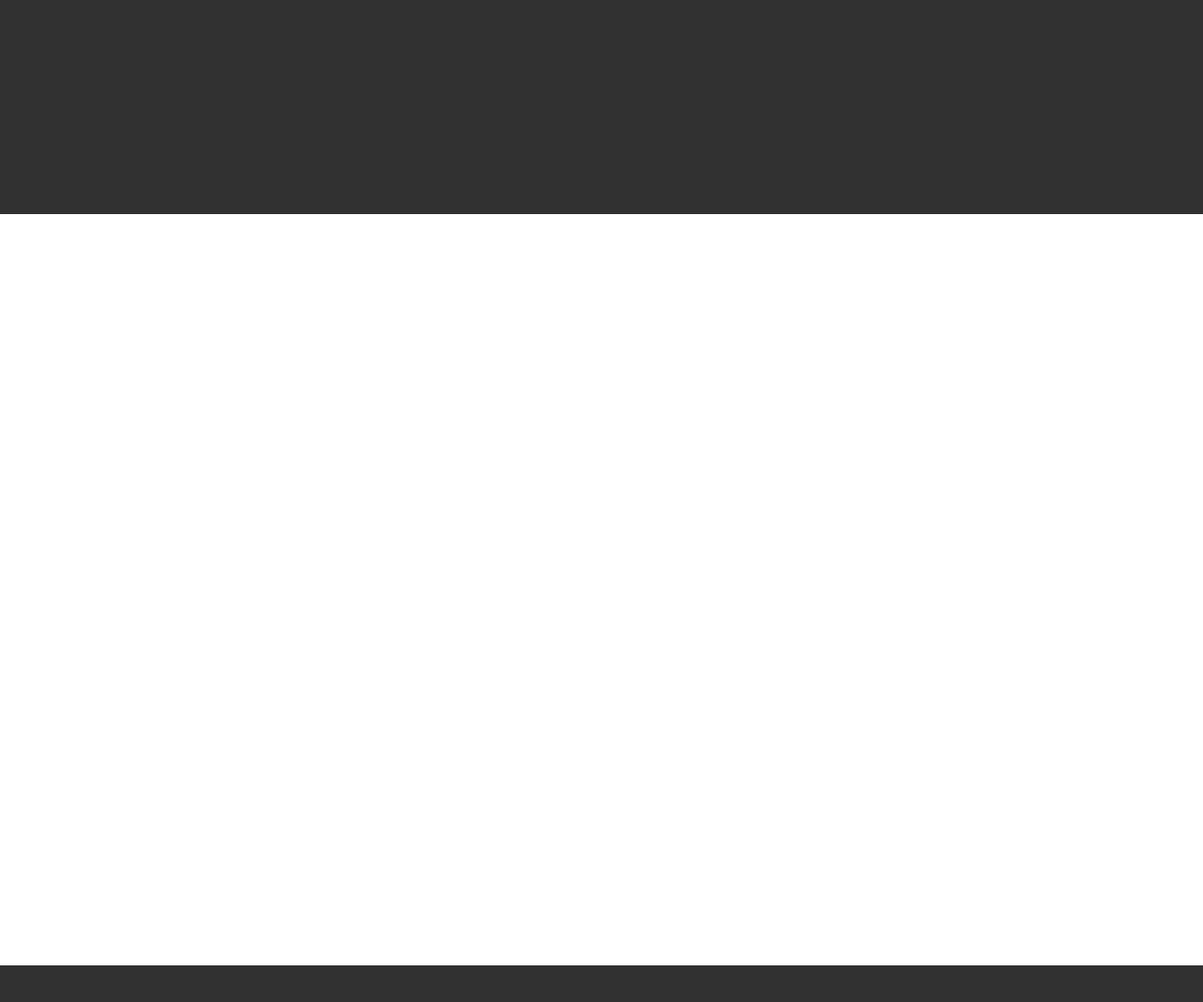
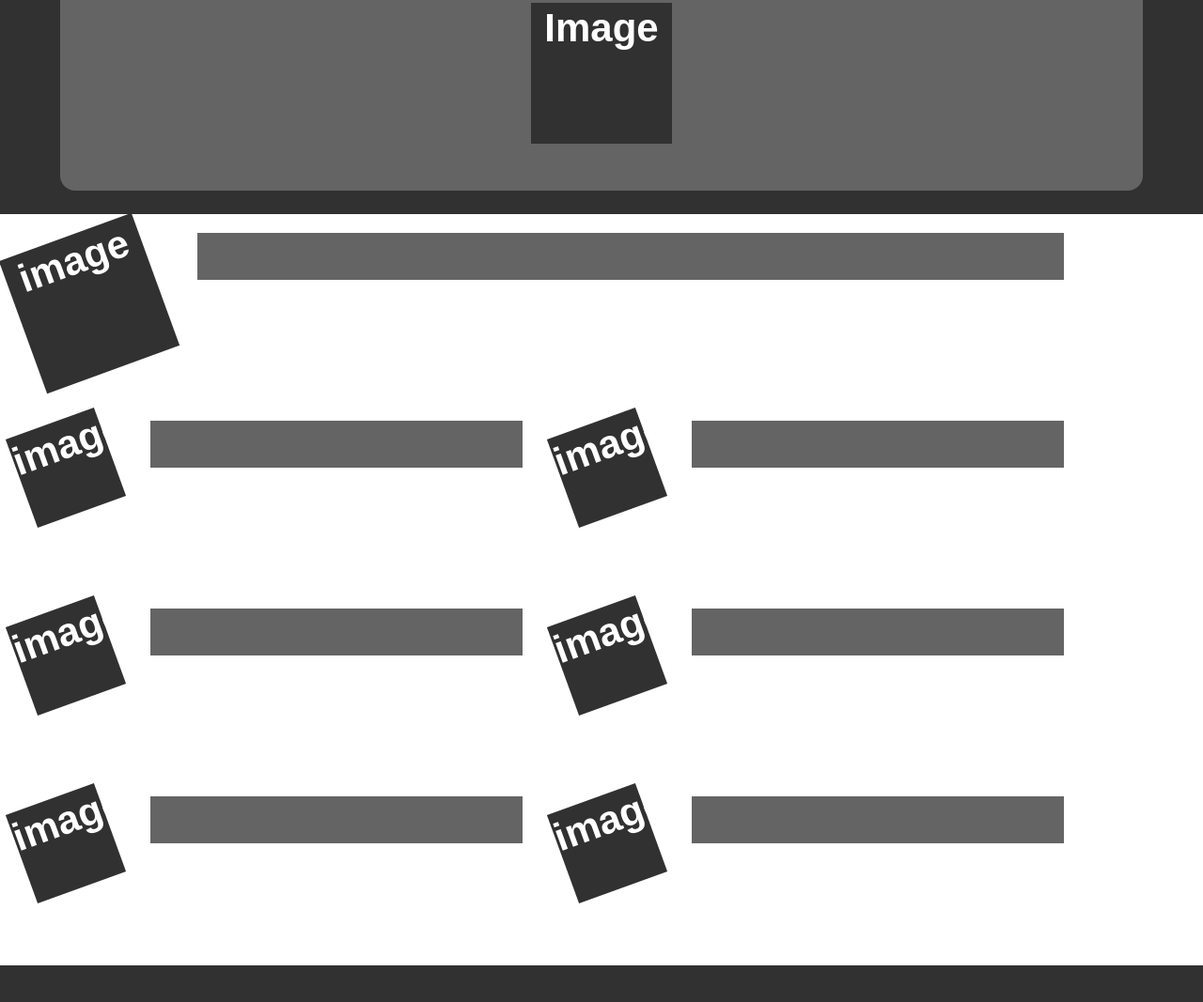
Before and after one commit to TheRandomCrew/Design-Teardown, a plain HTML site: page index.html in a window 1280 px wide. Shown: the part 3522-4589 px from the top of the page at 94% size. Drawn offline with Linux system fonts and the light colour scheme.

Commit message:
Added community links heatmap

```diff
--- a/css/main.scss
+++ b/css/main.scss
@@ -168,6 +168,7 @@ main {
     display: flex;
     justify-content: center;
     flex-wrap: wrap;
+    padding: 20px;
   }
 
   &__image {
@@ -191,7 +192,7 @@ main {
 
     & > div {
       width: 55%;
-      height: 45px;
+      height: 40px;
       background-color: white;
     }
   }
@@ -222,10 +223,67 @@ main {
 .coming-up {
   background-color: $greydark;
   height: 500px;
+  display: flex;
+  align-items: center;
+  justify-content: center;
 }
 
 .community-links {
   height: 800px;
+  width: 90%;
+  display: flex;
+  flex-wrap: wrap;
+  justify-content: center;
+
+  &__row {
+    height: 200px;
+    width: 90%;
+    display: flex;
+    flex-wrap: nowrap;
+    flex-grow: 1;
+  }
+
+  &__person {
+    width: 100%;
+    height: 200px;
+    display: flex;
+    flex-wrap: nowrap;
+  }
+
+  &__article {
+    width: 40%;
+    height: 200px;
+    display: flex;
+    flex-wrap: nowrap;
+    flex-grow: 1;
+  }
+
+  &__image {
+    width: 100px;
+    height: 100px;
+    background-color: $greydark;
+    margin: 20px;
+    transition: 0.5s;
+    transform: rotate(-20deg);
+
+    @include textStyleWhite();
+
+    &:hover {
+      transform: rotate(0deg);
+    }
+  }
+
+  &__text {
+    width: 80%;
+    height: 50px;
+    background-color: $greyregular;
+    margin: 20px;
+  }
+}
+
+.--person {
+  width: 150px;
+  height: 150px;
 }
 
 .featured {
--- a/index.html
+++ b/index.html
@@ -125,8 +125,59 @@
           </div>
         </div>
       </div>
-      <div class="coming-up"></div>
-      <div class="community-links"></div>
+      <div class="coming-up">
+          <div class="signIn__container">
+            <div class="signIn__title"><div></div></div>
+            <div class="signIn__text"><div></div></div>
+            <div class="signIn__button"><div>Button</div></div>
+            <div class="signIn__image"><div>Image</div></div>
+          </div>
+      </div>
+      <div class="community-links">
+        <div class="community-links__row">
+          <div class="community-links__person">
+            <div class="community-links__image --person">image</div>
+            <div class="community-links__title"></div>
+            <div class="community-links__text"></div>
+          </div>
+        </div>
+        <div class="community-links__row">
+          <div class="community-links__article">
+            <div class="community-links__image">image</div>
+            <div class="community-links__title"></div>
+            <div class="community-links__text"></div>
+          </div>
+          <div class="community-links__article">
+            <div class="community-links__image">image</div>
+            <div class="community-links__title"></div>
+            <div class="community-links__text"></div>
+          </div>
+        </div>
+        <div class="community-links__row">
+          <div class="community-links__article">
+            <div class="community-links__image">image</div>
+            <div class="community-links__title"></div>
+            <div class="community-links__text"></div>
+          </div>
+          <div class="community-links__article">
+            <div class="community-links__image">image</div>
+            <div class="community-links__title"></div>
+            <div class="community-links__text"></div>
+          </div>
+        </div>
+        <div class="community-links__row">
+          <div class="community-links__article">
+            <div class="community-links__image">image</div>
+            <div class="community-links__title"></div>
+            <div class="community-links__text"></div>
+          </div>
+          <div class="community-links__article">
+            <div class="community-links__image">image</div>
+            <div class="community-links__title"></div>
+            <div class="community-links__text"></div>
+          </div>
+        </div>
+      </div>
       <div class="featured"></div>
       <div class="curated-posts"></div>
       <div class="newsletter"></div>
```
Also changed, not shown: css/main.css, 1 other file.
